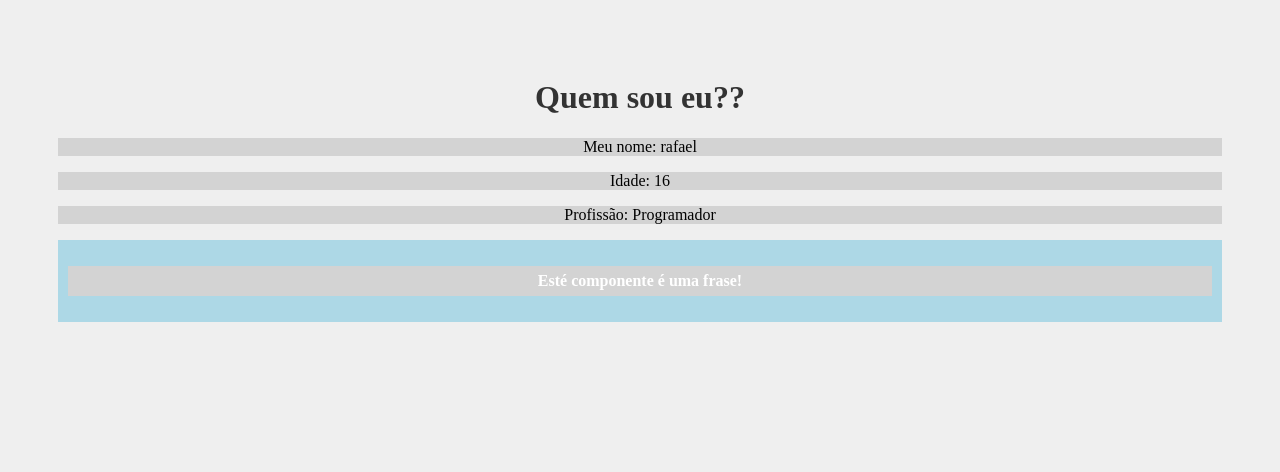
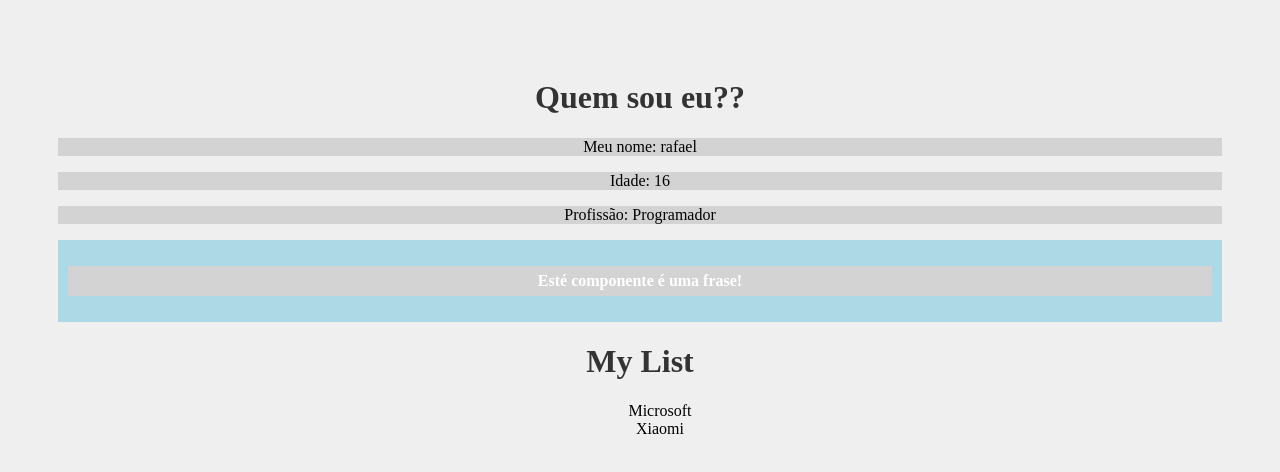
Before and after one commit to rafaelpssilva/curso-react-yt, a React (Create React App) app in the folder meu-projeto/: page / in a window 1280 px wide. Shown: the top 472 px of the page. Built offline with nearby package versions, Linux system fonts and the light colour scheme.

Commit message:
Aula 07 - Fragments

```diff
--- a/meu-projeto/src/App.js
+++ b/meu-projeto/src/App.js
@@ -2,6 +2,7 @@ import './App.css';
 
 import SayMyName from './components/SayMyName'
 import Frase from './components/Frase'
+import List from './components/List'
 
 
 function App() {
@@ -11,6 +12,7 @@ function App() {
       <h1>Quem sou eu??</h1>
       <SayMyName nome={nome.toLowerCase()} idade={5 + 11} profissão="Programador" />
       <Frase />
+      <List />
     </div>
   );
 }
--- /dev/null
+++ b/meu-projeto/src/components/Item.js
@@ -0,0 +1,9 @@
+function Item(props) {
+    return (
+        <>
+            <li>{props.marca}</li>
+        </>
+    )
+}
+
+export default Item
--- /dev/null
+++ b/meu-projeto/src/components/List.js
@@ -0,0 +1,16 @@
+import Item from './Item'
+
+
+function List() {
+    return (
+        <>
+            <h1>My List</h1>
+            <ul>
+                <Item marca="Microsoft" />
+                <Item marca="Xiaomi" />
+            </ul>
+        </>
+    )
+}
+
+export default List
--- a/meu-projeto/src/index.css
+++ b/meu-projeto/src/index.css
@@ -10,3 +10,7 @@ h1 {
 p {
   background-color: lightgray;
 }
+
+ul {
+  list-style: none;
+}
```
Also changed, not shown: meu-projeto/src/components/Frase.js (line endings or trailing spaces).
